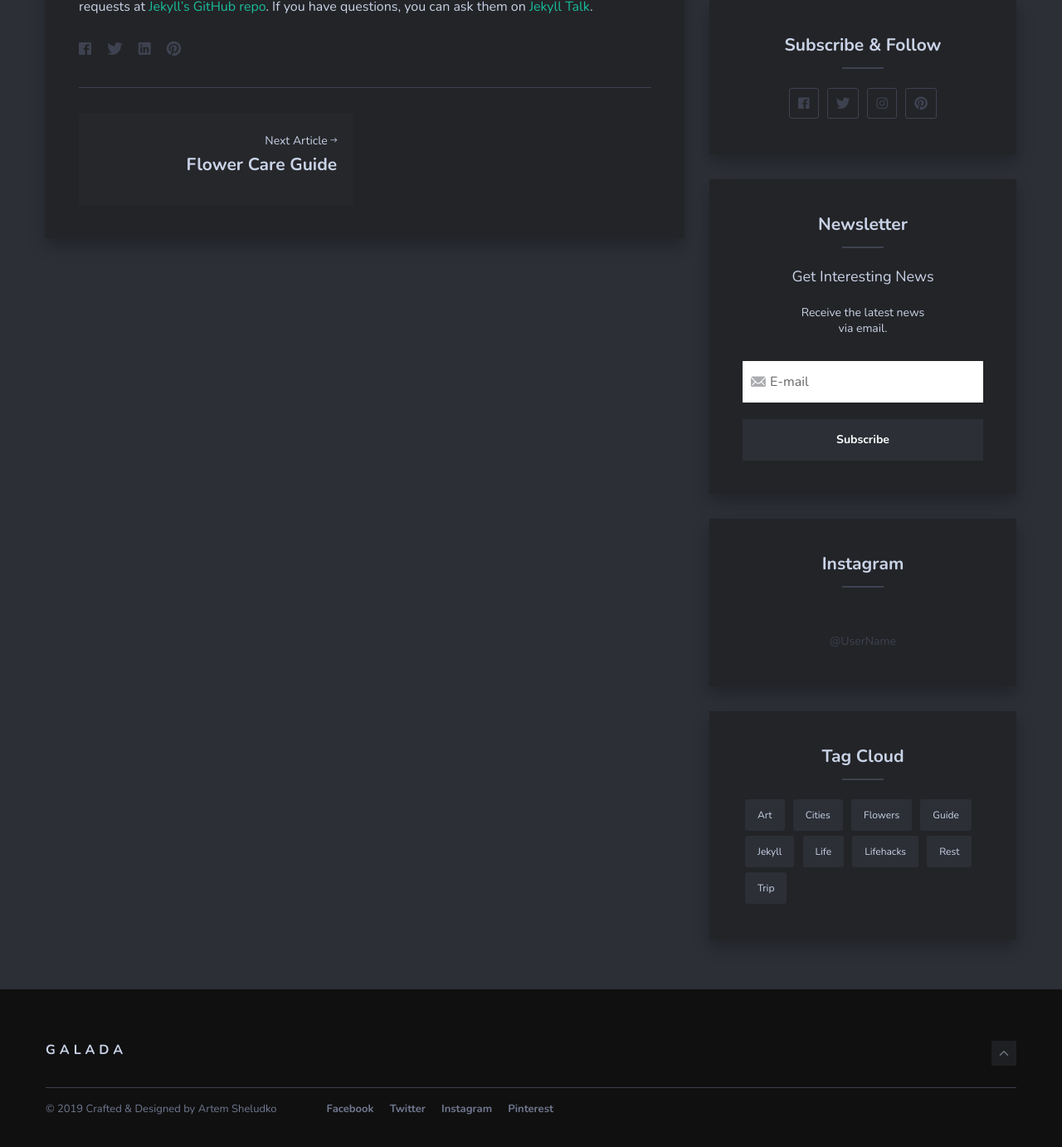
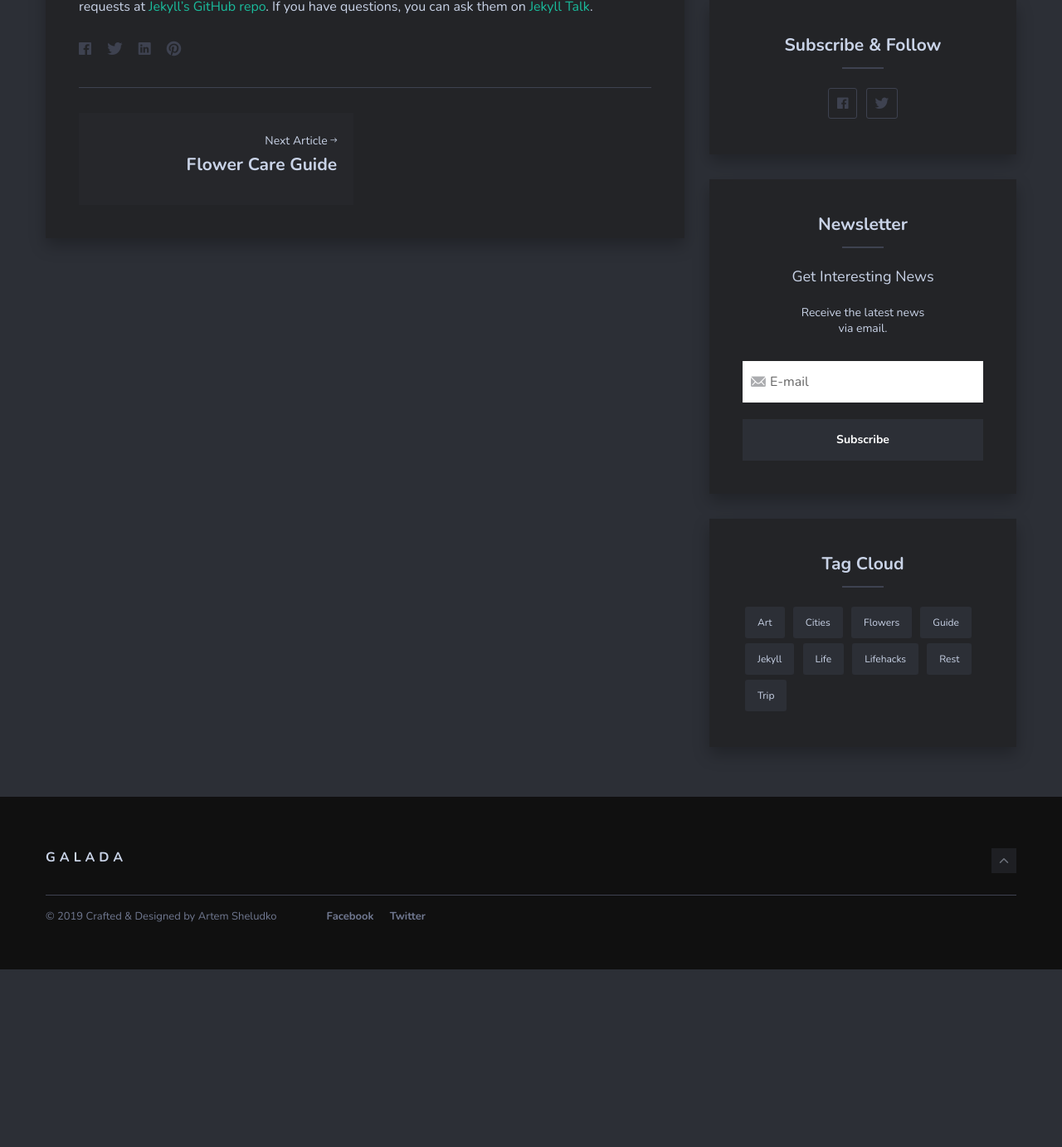
Before and after one commit to stewardwildcat/astronomycamp.github.io, a Jekyll site: the page built from _posts/2018-05-29-welcome-to-jekyll.markdown, in a window 1280 px wide and 1400 px high, scrolled down 1443 px. Shown: the top 1382 px of the window at 83% size. Built offline with Jekyll 4.4.1, drawn with Linux system fonts in a browser that asks for light colours; nearby versions of some CDN libraries; comment, search, counter and statistics services are not loaded; after the commit the page ends 2611 px from its top, so only the background shows below that; some of the changed lines change nothing that is shown.

Commit message:
Update _config.yml

```diff
--- a/_config.yml
+++ b/_config.yml
@@ -15,20 +15,20 @@ author-avatar: 09.jpg
 
 #-------------------------------
 # Contact links
-facebook:  https://facebook.com/ # Add your Facebook handle
-twitter:   https://twitter.com/ # Add your Facebook handle
-instagram: https://www.instagram.com/ # Add your Facebook handle
-pinterest: https://www.pinterest.com/ # Add your Facebook handle
+facebook:  https://www.facebook.com/astronomycamp/ # Add your Facebook handle
+twitter:   https://twitter.com/astronomycamp # Add your Facebook handle
+#instagram: https://www.instagram.com/ # Add your Facebook handle
+#pinterest: https://www.pinterest.com/ # Add your Facebook handle
 
 
 #-------------------------------
 # Comment Section (Disqus)
-disqus-identifier: mr-brown # Add your shortname for Disqus Comment. For example mr-brown
+#disqus-identifier: mr-brown # Add your shortname for Disqus Comment. For example mr-brown
 
 
 #-------------------------------
 # Instagram Feed
-instafeed: true # To enable the instafeed, use the value true. To turn off use the value false.
+#instafeed: true # To enable the instafeed, use the value true. To turn off use the value false.
 
 
 #-------------------------------
```
